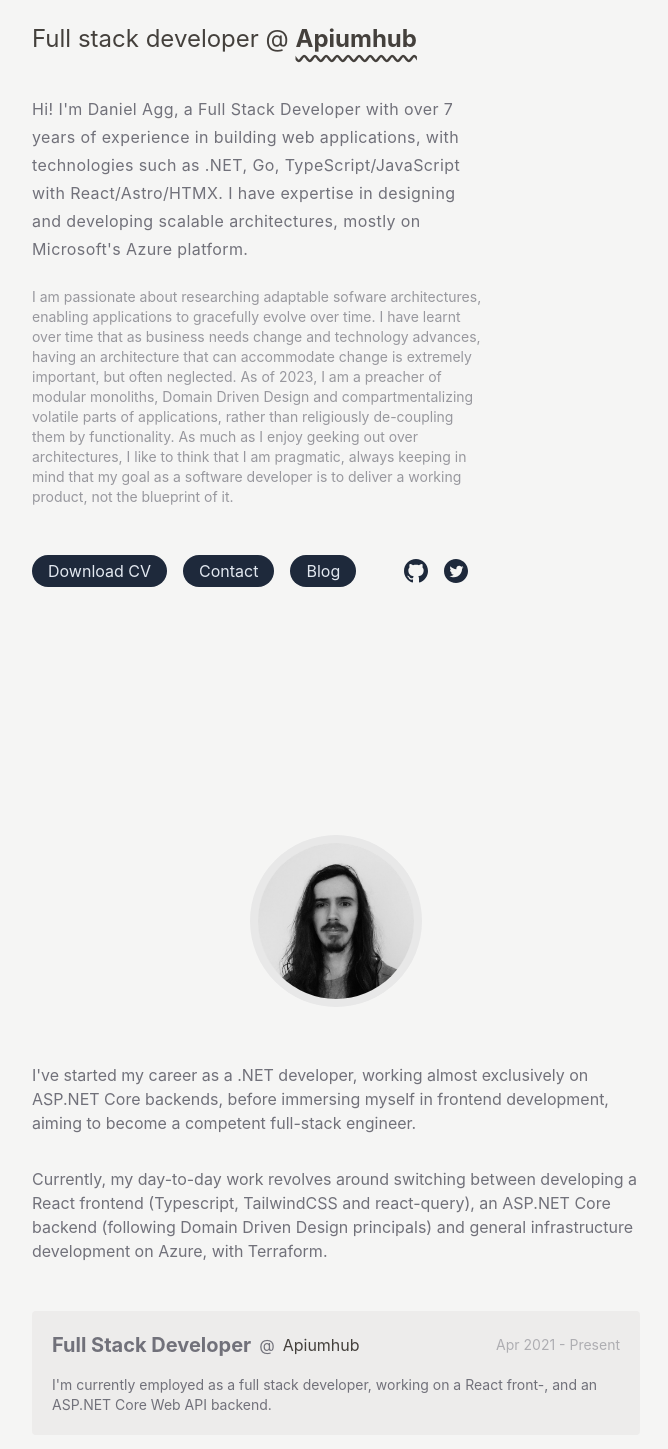
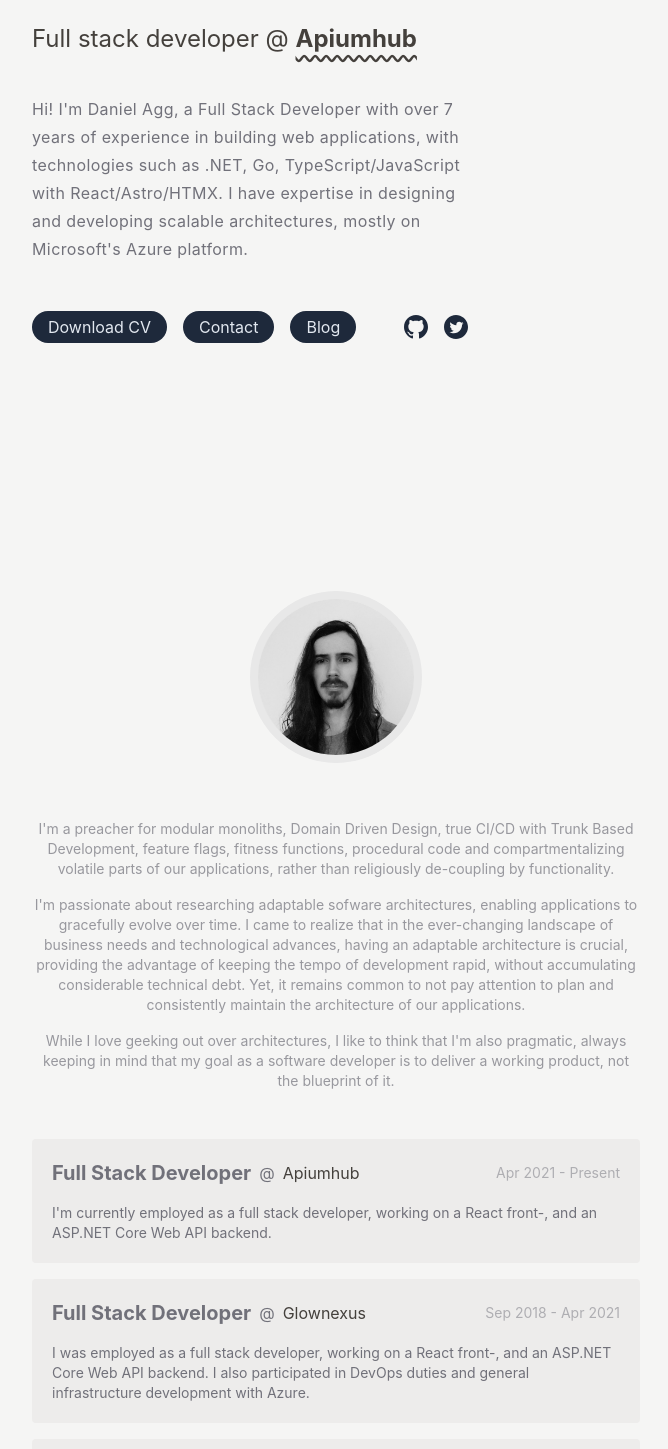
Before and after one commit to danielagg/personal-website-nextjs, a Next.js app: page / in a window 1280 px wide. Shown: the part 257-1706 px from the top of the page, without its empty margins (304-972 px from the left). Built offline with nearby package versions, Linux system fonts and the light colour scheme.

Commit message:
rewrite intro/about sections

```diff
--- a/app/About.tsx
+++ b/app/About.tsx
@@ -21,22 +21,28 @@
       </div>
 
       <div className="mt-6 lg:mt-16">
-        <div className="flex flex-col space-y-8">
-          <p>
-            I&apos;ve started my career as a .NET developer, working almost
-            exclusively on ASP.NET Core backends, before immersing myself in
-            frontend development, aiming to become a competent full-stack
-            engineer.
-          </p>
-
-          <p>
-            Currently, my day-to-day work revolves around switching between
-            developing a React frontend (Typescript, TailwindCSS and
-            react-query), an ASP.NET Core backend (following Domain Driven
-            Design principals) and general infrastructure development on Azure,
-            with Terraform.
-          </p>
-        </div>
+        <p className="text-center text-sm opacity-70">
+          I&apos;m a preacher for modular monoliths, Domain Driven Design, true
+          CI/CD with Trunk Based Development, feature flags, fitness functions,
+          procedural code and compartmentalizing volatile parts of our
+          applications, rather than religiously de-coupling by functionality.
+        </p>
+        <p className="text-center text-sm opacity-70 pt-4">
+          I&apos;m passionate about researching adaptable sofware architectures,
+          enabling applications to gracefully evolve over time. I came to
+          realize that in the ever-changing landscape of business needs and
+          technological advances, having an adaptable architecture is crucial,
+          providing the advantage of keeping the tempo of development rapid,
+          without accumulating considerable technical debt. Yet, it remains
+          common to not pay attention to plan and consistently maintain the
+          architecture of our applications.
+        </p>
+        <p className="text-center text-sm opacity-70 pt-4">
+          While I love geeking out over architectures, I like to think that
+          I&apos;m also pragmatic, always keeping in mind that my goal as a
+          software developer is to deliver a working product, not the blueprint
+          of it.
+        </p>
         <div className="mt-12 flex flex-col space-y-8 lg:space-y-4">
           <Experience
             title="Full Stack Developer"
--- a/app/Intro.tsx
+++ b/app/Intro.tsx
@@ -29,19 +29,6 @@
           expertise in designing and developing scalable architectures, mostly
           on Microsoft&apos;s Azure platform.
         </p>
-        <p className="mt-6 opacity-70 dark:opacity-50 text-sm w-full lg:w-3/4">
-          I am passionate about researching adaptable sofware architectures,
-          enabling applications to gracefully evolve over time. I have learnt
-          over time that as business needs change and technology advances,
-          having an architecture that can accommodate change is extremely
-          important, but often neglected. As of 2023, I am a preacher of modular
-          monoliths, Domain Driven Design and compartmentalizing volatile parts
-          of applications, rather than religiously de-coupling them by
-          functionality. As much as I enjoy geeking out over architectures, I
-          like to think that I am pragmatic, always keeping in mind that my goal
-          as a software developer is to deliver a working product, not the
-          blueprint of it.
-        </p>
 
         <div className="flex flex-col lg:flex-row items-start lg:items-center space-y-4 lg:space-y-0 lg:space-x-4 mt-12">
           <Button onClick={() => window.open("/DanielAgg_CV.pdf")}>
```
